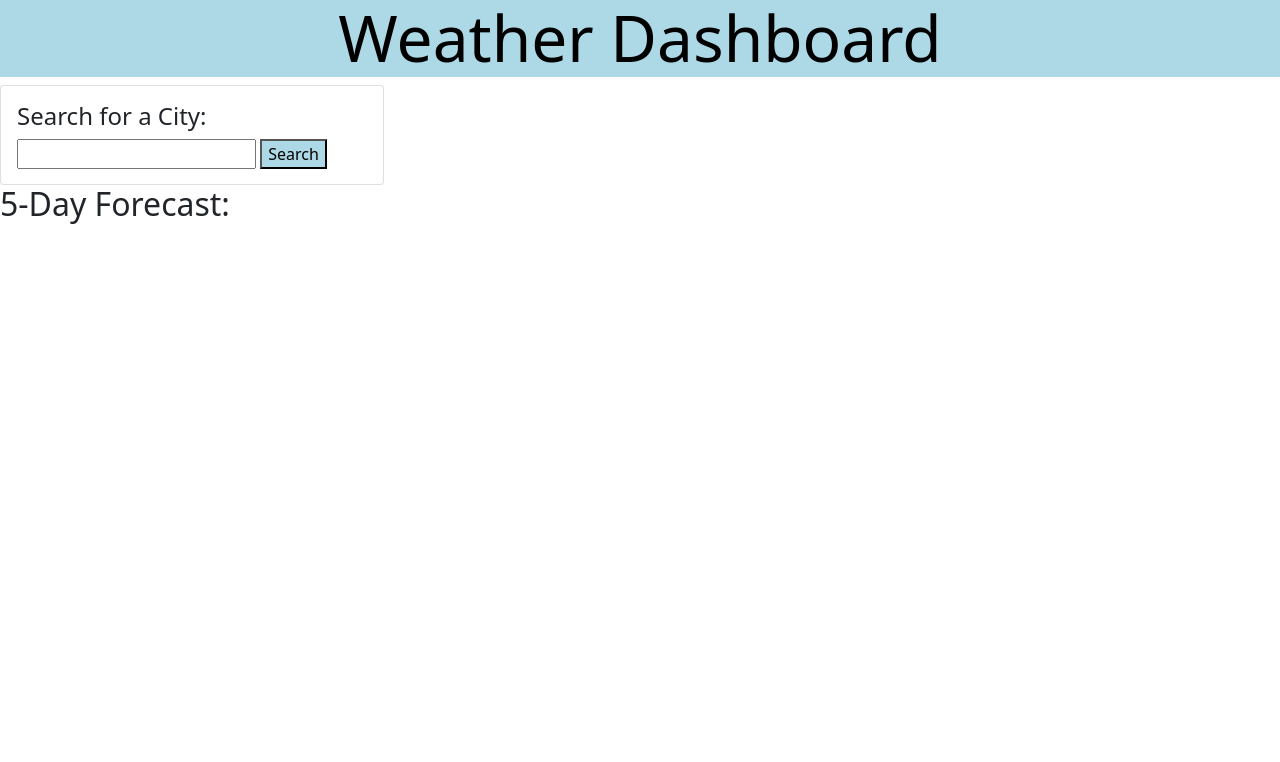
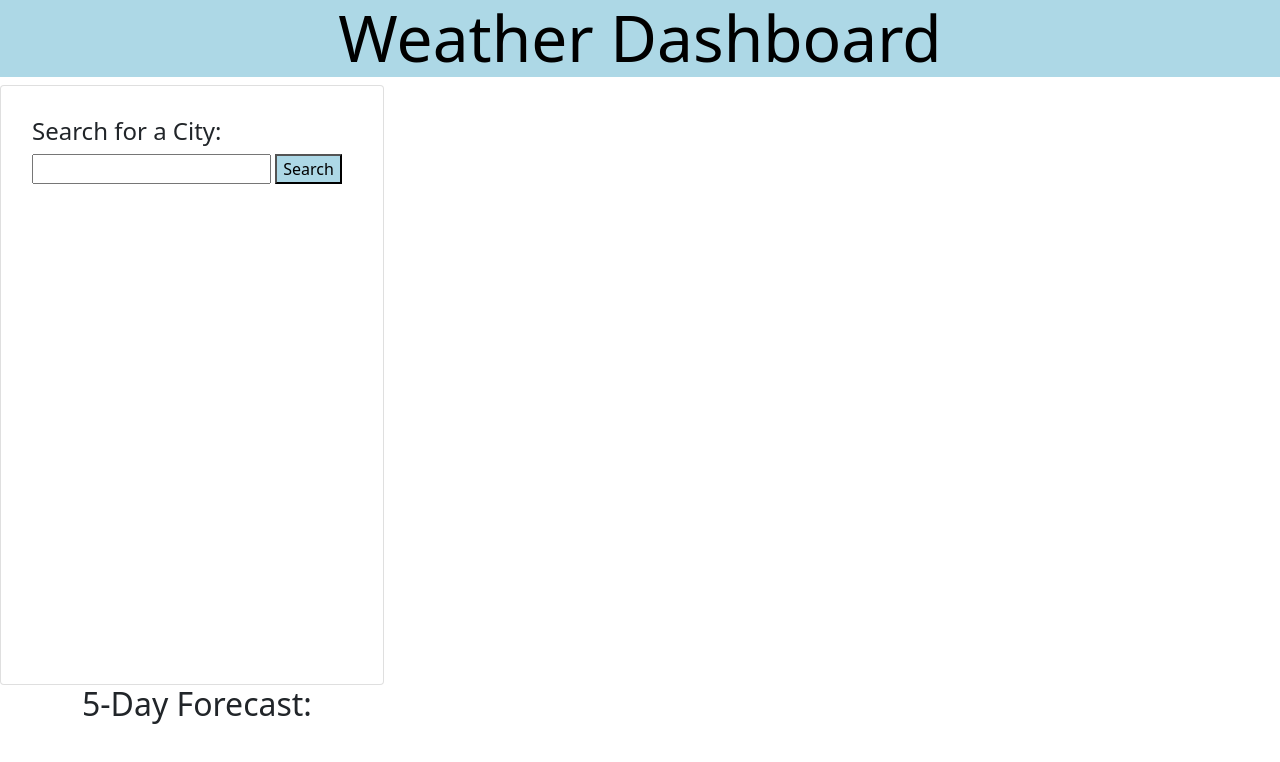
Before and after one commit to KevinB04/weather-dashboard, a plain HTML site: page index.html in a window 1280 px wide. Drawn offline with nearby package versions, Linux system fonts and the light colour scheme.

Commit message:
updating files

```diff
--- a/index.html
+++ b/index.html
@@ -19,21 +19,32 @@
     <h1 class="display-3">Weather Dashboard</h1>
   </header>
 
+  <div class="container" style="background-color: white;"></div>
 <div id="buttons-view"></div>
 
 <form id="weather-form">
   <div class="card" style="width: 24rem">
     <div class="card-body">
+      <div class="row">
+      </div>
+      <div class="col-md-12">
+      </div>
       <h1 class="text">Search for a City:</h1>
       <input type="text" id="city-input">
       <button id="searchWeather">Search</button>
       <div id="showWeather"></div>
     </div>
   </div>
+
 </form>
 
 
-<h2>5-Day Forecast:</h2>
+
+<div class="container">
+<div class="row">
+  <div class="col-md-6">
+    <h2>5-Day Forecast:</h2>
+  </div>
 
 
   </script>
--- a/style.css
+++ b/style.css
@@ -5,6 +5,7 @@
 h1 {
     font-size: 24px;
 }
+
 
 .jumbotron {
     text-align: center;
@@ -15,7 +16,10 @@ h1 {
 
 .card {
     text-align: left;
-    height: 100px;
+    height: 600px;
+    line-height: 1.5;
+    padding: 15px;
+
 }
 
 #searchWeather {
```
